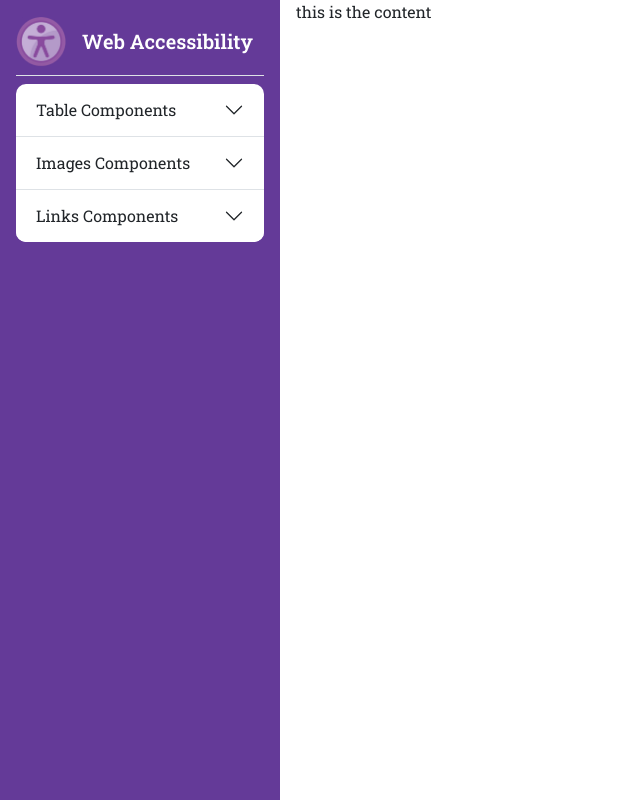
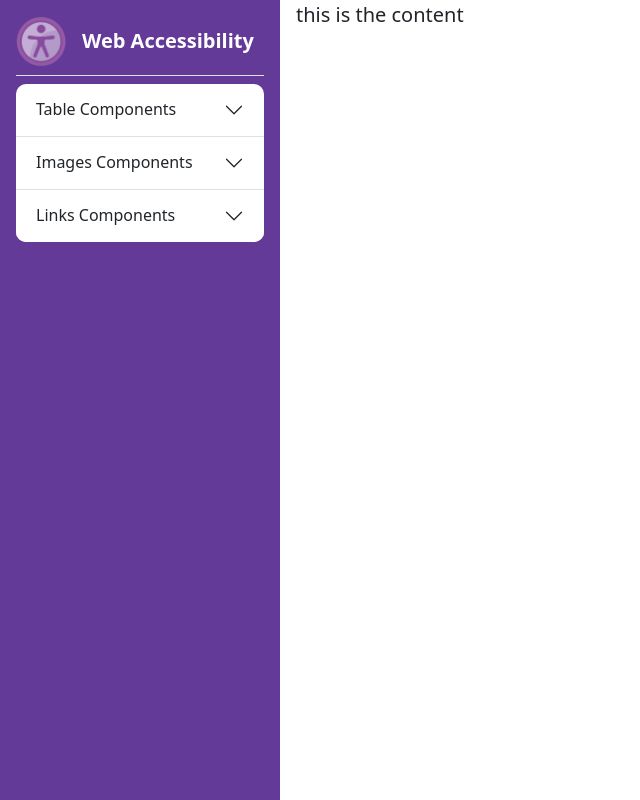
Before and after one commit to MubeenFayyaz-Arbisoft/web-accessibility.github.io, a plain HTML site: page home-main.html in a window 1280 px wide. Shown: the whole page, without its empty margins (0-640 px from the left). Drawn offline with nearby package versions, Linux system fonts and the light colour scheme.

Commit message:
style file changes

```diff
--- a/css/style.css
+++ b/css/style.css
@@ -1,3 +1,3 @@
 body{
-    font-family: "Roboto Slab", serif;
+  font-size: 20px;
   }
```
Also changed, not shown: figcaptions.html (+3 -3 lines).
